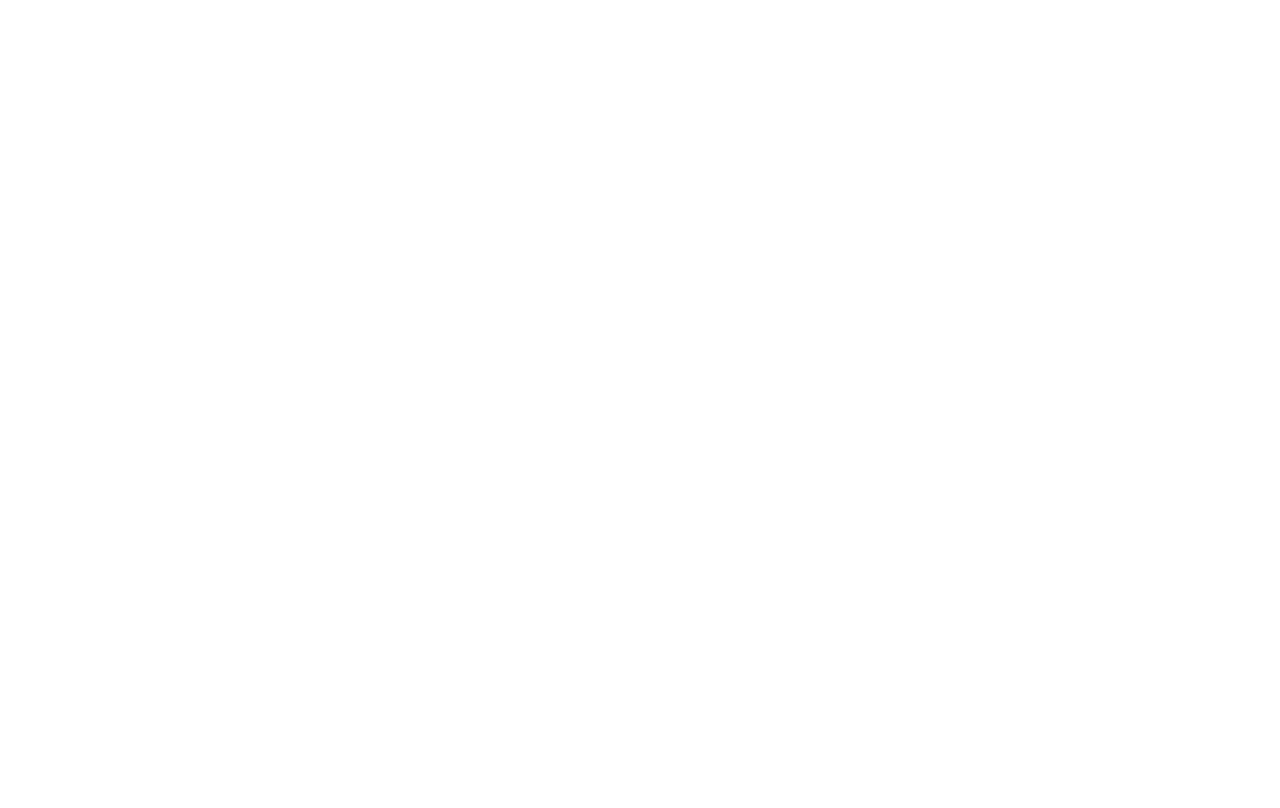
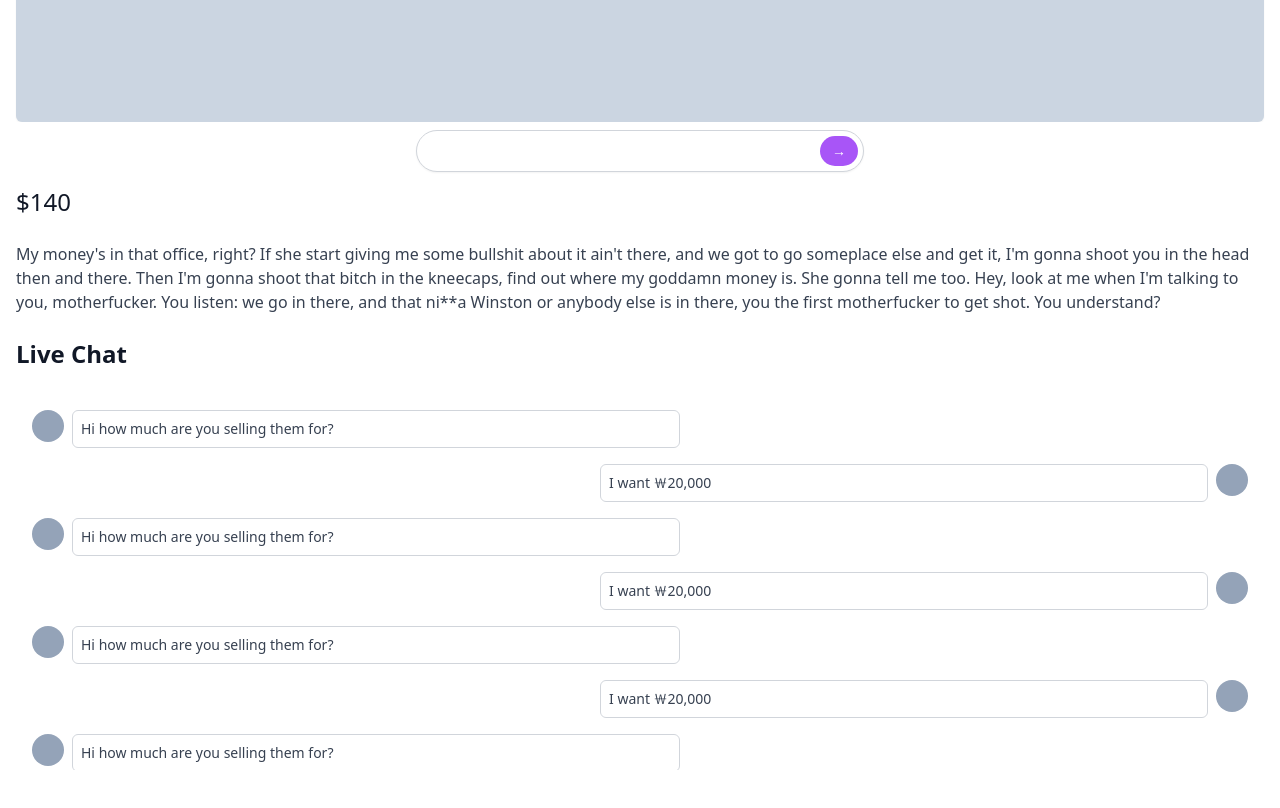
Before and after one commit to DwarfThema/carrot-market, a Next.js app: page /streams/1 in a window 1280 px wide. Before the commit this address had no page. Shown: the part 620-1428 px from the top of the page. Before the commit the page ends 800 px from the top, so only its background shows below. Built offline with nearby package versions, Linux system fonts and the light colour scheme.

Commit message:
~5.14 stream

```diff
--- a/pages/items/[id].tsx
+++ b/pages/items/[id].tsx
@@ -16,7 +16,7 @@
         </div>
         <div className="mt-5">
           <h1 className="text-3xl font-bold text-gray-900">갤럭시 15</h1>
-          <span className="text-3xl mt-3 text-gray-900 block">140,000 ₩</span>
+          <span className="text-2xl mt-3 text-gray-900 block">140,000 ₩</span>
           <p className="text-base my-6 text-gray-700">
             My money&apos;s in that office, right? If she start giving me some
             bullshit about it ain&apos;t there, and we got to go someplace else
--- /dev/null
+++ b/pages/streams/[id].tsx
@@ -0,0 +1,127 @@
+import type { NextPage } from "next";
+
+const Stream: NextPage = () => {
+  return (
+    <div className="py-10 px-4  space-y-4">
+      <div className="w-full rounded-md shadow-sm bg-slate-300 aspect-video" />
+      <div className="mt-5">
+        <h1 className="text-3xl font-bold text-gray-900">Galaxy S50</h1>
+        <span className="text-2xl block mt-3 text-gray-900">$140</span>
+        <p className=" my-6 text-gray-700">
+          My money&apos;s in that office, right? If she start giving me some
+          bullshit about it ain&apos;t there, and we got to go someplace else
+          and get it, I&apos;m gonna shoot you in the head then and there. Then
+          I&apos;m gonna shoot that bitch in the kneecaps, find out where my
+          goddamn money is. She gonna tell me too. Hey, look at me when I&apos;m
+          talking to you, motherfucker. You listen: we go in there, and that
+          ni**a Winston or anybody else is in there, you the first motherfucker
+          to get shot. You understand?
+        </p>
+      </div>
+      <div>
+        <h2 className="text-2xl font-bold text-gray-900">Live Chat</h2>
+        <div className="py-10 pb-16 h-[50vh] overflow-y-scroll  px-4 space-y-4">
+          <div className="flex items-start space-x-2">
+            <div className="w-8 h-8 rounded-full bg-slate-400" />
+            <div className="w-1/2 text-sm text-gray-700 p-2 border border-gray-300 rounded-md">
+              <p>Hi how much are you selling them for?</p>
+            </div>
+          </div>
+          <div className="flex flex-row-reverse items-start space-x-2 space-x-reverse">
+            <div className="w-8 h-8 rounded-full bg-slate-400" />
+            <div className="w-1/2 text-sm text-gray-700 p-2 border border-gray-300 rounded-md">
+              <p>I want ￦20,000</p>
+            </div>
+          </div>
+          <div className="flex items-start space-x-2">
+            <div className="w-8 h-8 rounded-full bg-slate-400" />
+            <div className="w-1/2 text-sm text-gray-700 p-2 border border-gray-300 rounded-md">
+              <p>Hi how much are you selling them for?</p>
+            </div>
+          </div>
+          <div className="flex flex-row-reverse items-start space-x-2 space-x-reverse">
+            <div className="w-8 h-8 rounded-full bg-slate-400" />
+            <div className="w-1/2 text-sm text-gray-700 p-2 border border-gray-300 rounded-md">
+              <p>I want ￦20,000</p>
+            </div>
+          </div>
+          <div className="flex items-start space-x-2">
+            <div className="w-8 h-8 rounded-full bg-slate-400" />
+            <div className="w-1/2 text-sm text-gray-700 p-2 border border-gray-300 rounded-md">
+              <p>Hi how much are you selling them for?</p>
+            </div>
+          </div>
+          <div className="flex flex-row-reverse items-start space-x-2 space-x-reverse">
+            <div className="w-8 h-8 rounded-full bg-slate-400" />
+            <div className="w-1/2 text-sm text-gray-700 p-2 border border-gray-300 rounded-md">
+              <p>I want ￦20,000</p>
+            </div>
+          </div>
+          <div className="flex items-start space-x-2">
+            <div className="w-8 h-8 rounded-full bg-slate-400" />
+            <div className="w-1/2 text-sm text-gray-700 p-2 border border-gray-300 rounded-md">
+              <p>Hi how much are you selling them for?</p>
+            </div>
+          </div>
+          <div className="flex flex-row-reverse items-start space-x-2 space-x-reverse">
+            <div className="w-8 h-8 rounded-full bg-slate-400" />
+            <div className="w-1/2 text-sm text-gray-700 p-2 border border-gray-300 rounded-md">
+              <p>I want ￦20,000</p>
+            </div>
+          </div>
+          <div className="flex items-start space-x-2">
+            <div className="w-8 h-8 rounded-full bg-slate-400" />
+            <div className="w-1/2 text-sm text-gray-700 p-2 border border-gray-300 rounded-md">
+              <p>Hi how much are you selling them for?</p>
+            </div>
+          </div>
+          <div className="flex flex-row-reverse items-start space-x-2 space-x-reverse">
+            <div className="w-8 h-8 rounded-full bg-slate-400" />
+            <div className="w-1/2 text-sm text-gray-700 p-2 border border-gray-300 rounded-md">
+              <p>I want ￦20,000</p>
+            </div>
+          </div>
+          <div className="flex items-start space-x-2">
+            <div className="w-8 h-8 rounded-full bg-slate-400" />
+            <div className="w-1/2 text-sm text-gray-700 p-2 border border-gray-300 rounded-md">
+              <p>Hi how much are you selling them for?</p>
+            </div>
+          </div>
+          <div className="flex flex-row-reverse items-start space-x-2 space-x-reverse">
+            <div className="w-8 h-8 rounded-full bg-slate-400" />
+            <div className="w-1/2 text-sm text-gray-700 p-2 border border-gray-300 rounded-md">
+              <p>I want ￦20,000</p>
+            </div>
+          </div>
+          <div className="flex items-start space-x-2">
+            <div className="w-8 h-8 rounded-full bg-slate-400" />
+            <div className="w-1/2 text-sm text-gray-700 p-2 border border-gray-300 rounded-md">
+              <p>Hi how much are you selling them for?</p>
+            </div>
+          </div>
+          <div className="flex flex-row-reverse items-start space-x-2 space-x-reverse">
+            <div className="w-8 h-8 rounded-full bg-slate-400" />
+            <div className="w-1/2 text-sm text-gray-700 p-2 border border-gray-300 rounded-md">
+              <p>I want ￦20,000</p>
+            </div>
+          </div>
+        </div>
+        <div className="fixed py-2 bg-white  bottom-0 inset-x-0">
+          <div className="flex relative max-w-md items-center  w-full mx-auto">
+            <input
+              type="text"
+              className="shadow-sm rounded-full w-full border-gray-300 focus:ring-purple-500 focus:outline-none pr-12 focus:border-purple-500"
+            />
+            <div className="absolute inset-y-0 flex py-1.5 pr-1.5 right-0">
+              <button className="flex focus:ring-2 focus:ring-offset-2 focus:ring-purple-500 items-center bg-purple-500 rounded-full px-3 hover:bg-purple-600 text-sm text-white">
+                &rarr;
+              </button>
+            </div>
+          </div>
+        </div>
+      </div>
+    </div>
+  );
+};
+
+export default Stream;
--- a/pages/live.tsx
+++ b/pages/streams/index.tsx
@@ -6,7 +6,9 @@
       {[1, 2, 3, 4, 5, 6].map((_, i) => (
         <div key={i} className="pt-4  px-4">
           <div className="w-full rounded-md shadow-sm bg-slate-300 aspect-video" />
-          <h3 className=" text-gray-700 text-lg mt-2">호챠챠의 요리교실</h3>
+          <h1 className=" text-2xl mt-2 font-bold text-gray-900">
+            호챠챠의 요리교실
+          </h1>
         </div>
       ))}
       <button className="fixed bottom-14 right-5 bg-purple-400 hover:bg-purple-500 transition-colors cursor-pointer rounded-full p-4 shadow-xl text-white border-transparent">
```
